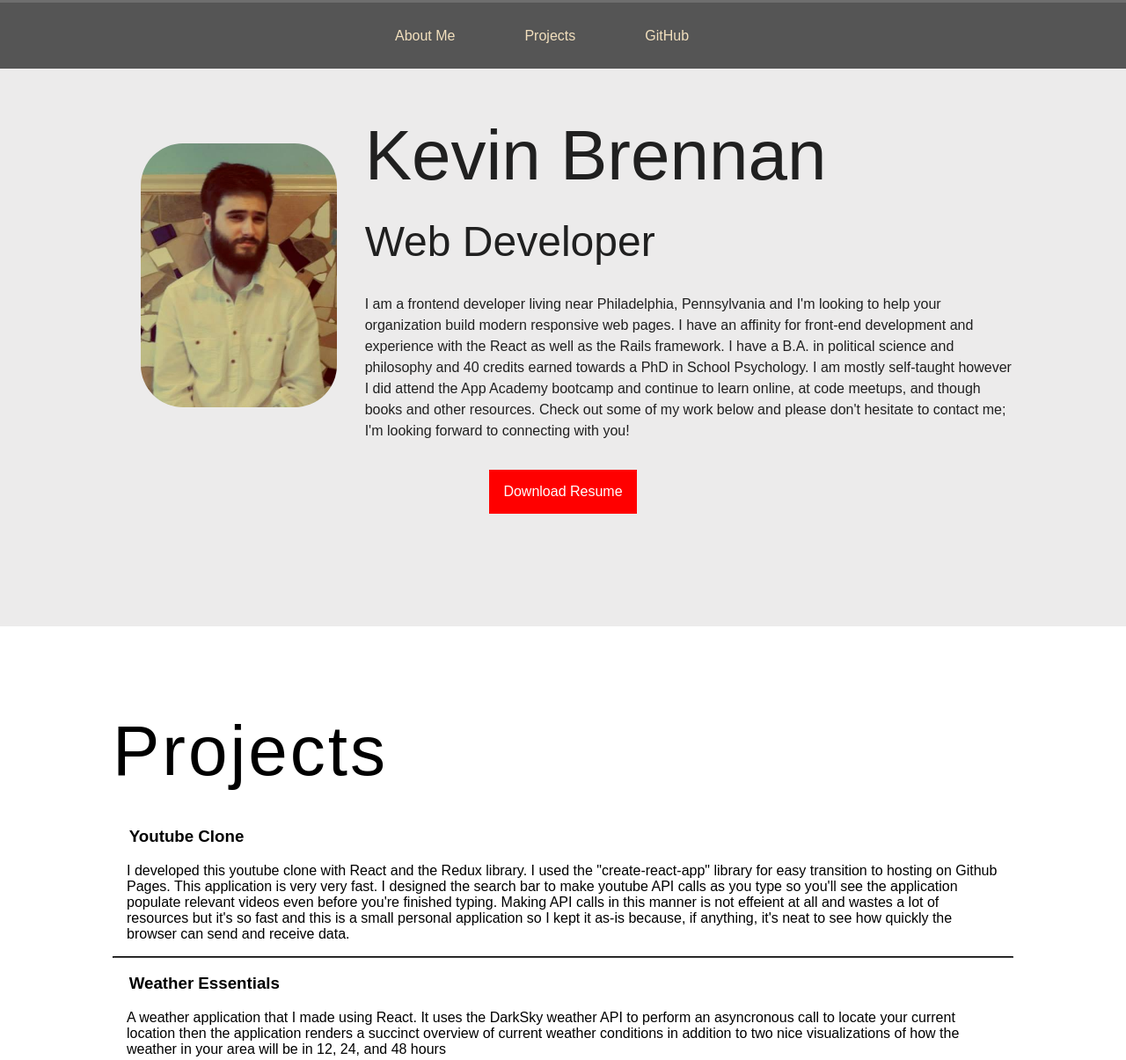
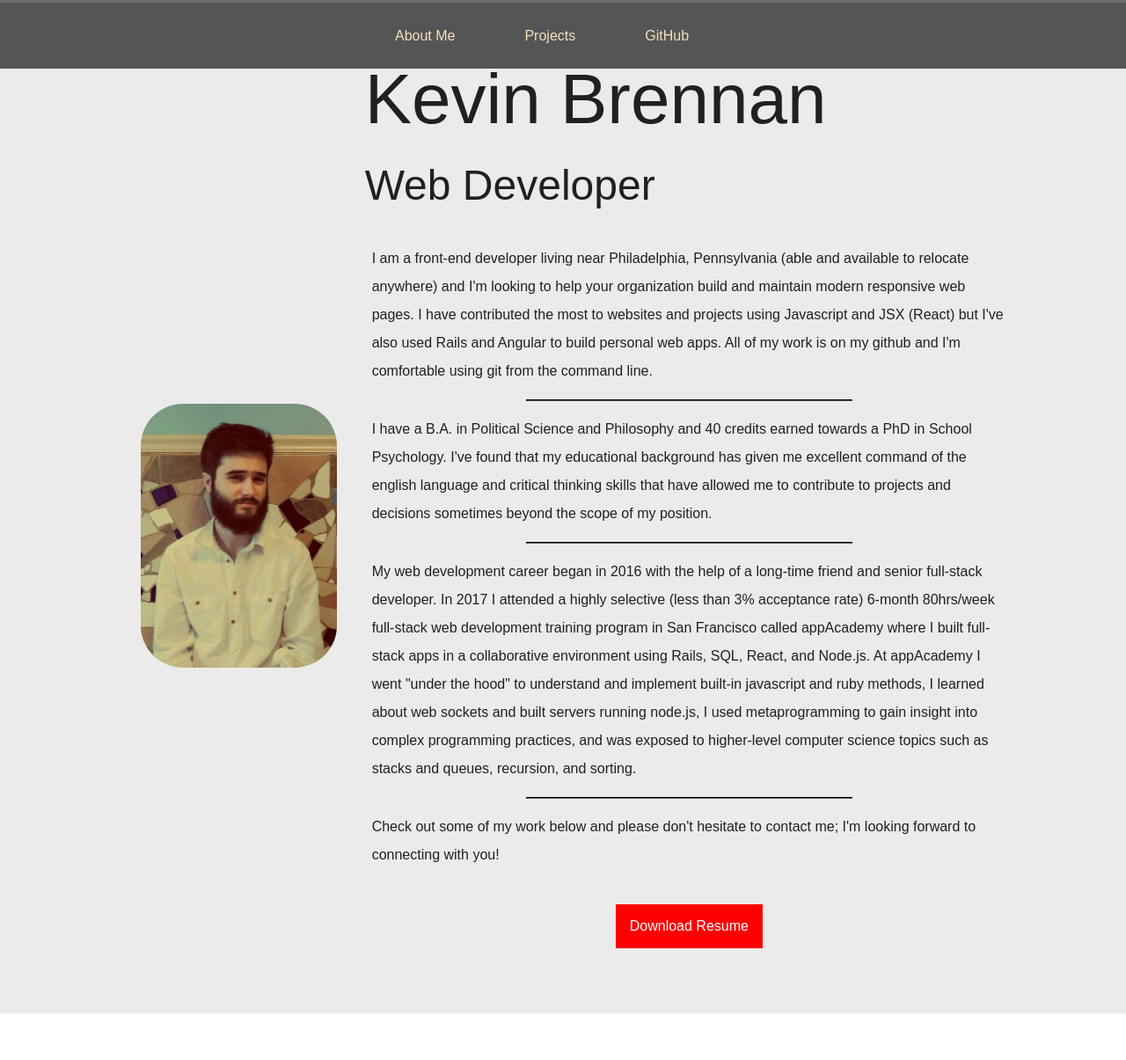
Before and after one commit to krbrennan/portfolio, a website: page index.html in a window 1280 px wide. Shown: the part 797-2002 px from the top of the page at 88% size. Drawn offline with Linux system fonts and the light colour scheme; some packages are replaced by stand-ins of ours; grey boxes are pictures that could not be loaded; a script that the page names is missing.

Commit message:
reworked profile text, added <hr>s, cleaned up CSS

```diff
--- a/index.html
+++ b/index.html
@@ -33,22 +33,34 @@
     <section id='about-me'>
       <div class="container about">
         <div class="about-picture">
-          <img class='pic profile-img col-narrow' src="./assets/profile.png" alt="">
+          <img class='pic profile-img col' src="./assets/profile.png" alt="File not Found!">
         </div>
         <div class="about-info">
           <h2 class='name'>Kevin Brennan</h2>
           <h3 class='profession'>Web Developer</h3>
-          <p class="about-me-paragraph">
-            I am a frontend developer living near Philadelphia, Pennsylvania and I'm looking to help your organization build modern responsive web pages.
-            I have an affinity for front-end development and experience with the React as well as the Rails framework.
-            I have a B.A. in political science and philosophy and 40 credits earned towards a PhD in School Psychology.
-            I am mostly self-taught however I did attend the App Academy bootcamp and continue to learn online, at code meetups,
-            and though books and other resources. Check out some of my work below and please don't hesitate to contact me; I'm looking forward to connecting with you!</p>
+          <div class="about-me-paragraph">
+            <p>
+              I am a front-end developer living near Philadelphia, Pennsylvania (able and available to relocate anywhere) and I'm looking to help your organization build and maintain modern responsive web pages.
+              I have contributed the most to websites and projects using Javascript and JSX (React) but I've also used Rails and Angular to build personal web apps. All of my work is on my github and I'm comfortable using git from the command line.
+            </p>
+            <hr class='about-me-hr'>
+            <p>
+              I have a B.A. in Political Science and Philosophy and 40 credits earned towards a PhD in School Psychology. I've found that my educational background has given me excellent command of the english language and critical thinking skills that have allowed me to contribute to projects and decisions sometimes beyond the scope of my position.
+            </p>
+            <hr class='about-me-hr'>
+            <p>
+              My web development career began in 2016 with the help of a long-time friend and senior full-stack developer. In 2017 I attended a highly selective (less than 3% acceptance rate) 6-month 80hrs/week full-stack web development training program in San Francisco called appAcademy where I built full-stack apps in a collaborative environment using Rails, SQL, React, and Node.js. At appAcademy I went "under the hood" to understand and implement built-in javascript and ruby methods, I learned about web sockets and built servers running node.js, I used metaprogramming to gain insight into complex programming practices, and was exposed to higher-level computer science topics such as stacks and queues, recursion, and sorting.
+            </p>
+            <hr class='about-me-hr'>
+            <p>
+              Check out some of my work below and please don't hesitate to contact me; I'm looking forward to connecting with you!
+            </p>
+        </div>
+        <div class="resume">
+          <a class='button' href="./assets/5_5_2020.pdf" download>Download Resume</a>
         </div>
       </div>
-      <div class="resume">
-        <a class='button' href="./assets/5_5_2020.pdf" download>Download Resume</a>
-      </div>
+
     </section>
 
     <section id='project-showcase'>
@@ -95,22 +107,22 @@
             </li>
             <hr>
             <li class='project-li'>
-              <a class='project-pic' target="_blank" href="https://krbrennan.github.io/react_robo_search/">
-                <h3 class=project-title>React Search-Widget</h3>
-                  <p class='text-center'>
-                    A web application made with React that displays profiles and allows the user to narrow
-                    down to specific profiles by searching a name.
-                  </p>
-              </a>
-            </li>
-            <hr>
-            <li class='project-li'>
               <a class='project-pic' target="_blank" href="https://krbrennan.github.io/react_gify/">
                 <h3 class=project-title>Gif Search Widget</h3>
                   <p class='text-center'>
                     I put this together using React.js. I wanted to learn how to make API calls
                     so I build this widget that calls giphy.com to pull and display trending gifs.
                     I also implemented a search-bar that can make API calls and return many related gifs.
+                  </p>
+              </a>
+            </li>
+            <hr>
+            <li class='project-li'>
+              <a class='project-pic' target="_blank" href="https://krbrennan.github.io/react_robo_search/">
+                <h3 class=project-title>React Search-Widget</h3>
+                  <p class='text-center'>
+                    A web application made with React that displays profiles and allows the user to narrow
+                    down to specific profiles by searching a name.
                   </p>
               </a>
             </li>
--- a/style.css
+++ b/style.css
@@ -120,25 +120,32 @@ nav.sticky {
 }
 
 .about {
-  padding-top: 10%;
+  display: flex;
+  flex-direction: row;
+  justify-content: center;
+  padding-top: 4em;
   width: 80%;
 }
 
 .about-picture {
-
+  display: flex;
+  align-items: center;
+  height: auto;
+  margin: 0 auto;
 }
 
 .pic {
   border-radius: 3em;
-  display: flex;
-  float: left;
-  min-height: 100%;
   margin: 2em;
   max-height: 300px;
 }
 
-.about-info {
-
+.about-me-hr {
+  margin: 0 auto;
+  min-width: 50%;
+  max-width: 50%;
+  margin-bottom: 0.5em;
+  margin-top: 0.5em;
 }
 
 .about-position {
@@ -162,11 +169,16 @@ nav.sticky {
 
 .about-me-paragraph {
   display: flex;
+  flex-direction: column;
   color: rgb(32, 32, 32);
   padding: 2em 0;
   margin: 0 auto;
-  line-height: 1.5em;
+  line-height: 2em;
   font-weight: 400;
+}
+
+.about-me-paragraph > p {
+  padding: 0.5em;
 }
 
 .resume {
@@ -177,6 +189,7 @@ nav.sticky {
 }
 
 .button {
+
   background: red;
   padding: 1em;
 }
@@ -234,6 +247,7 @@ nav.sticky {
   /* letter-spacing: 3px; */
   font-family: 'Tillium Web', sans-serif;
   color: black;
+  line-height: 2em;
 }
 
 .project-li {
```
